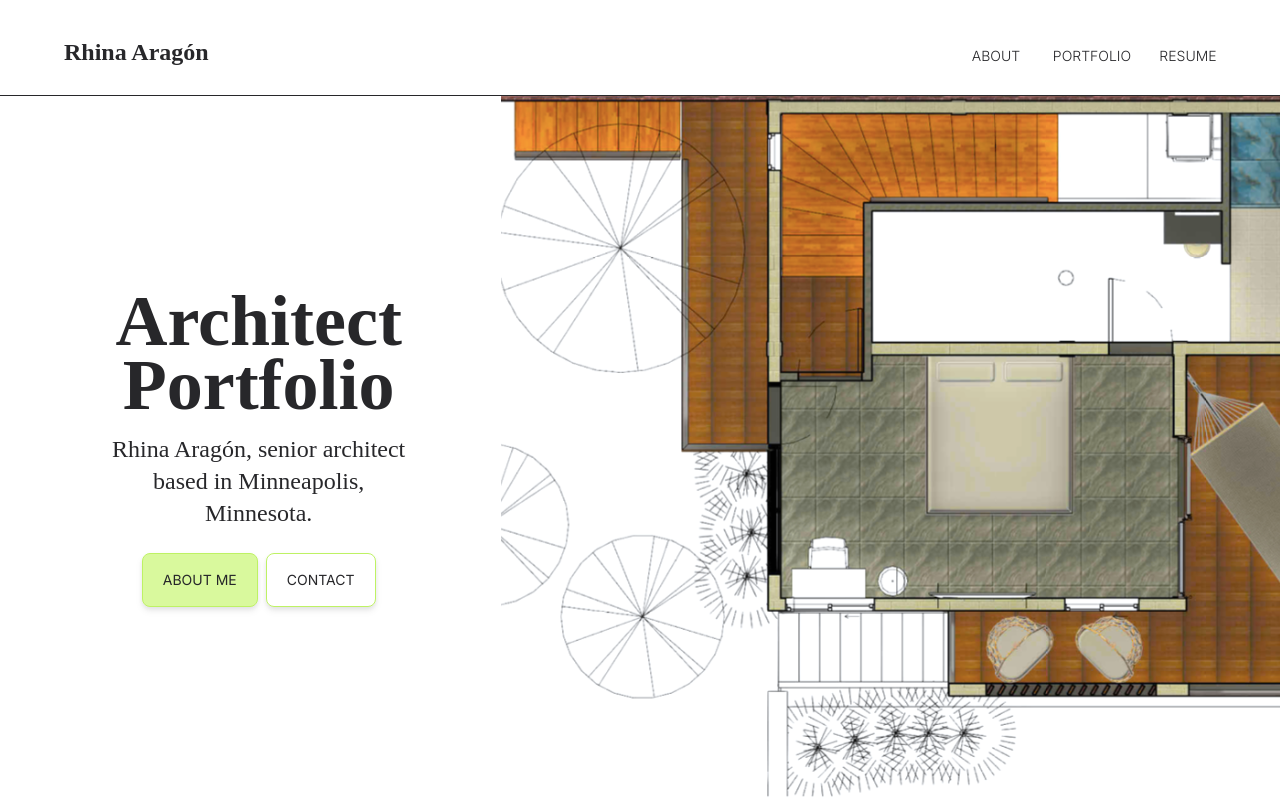
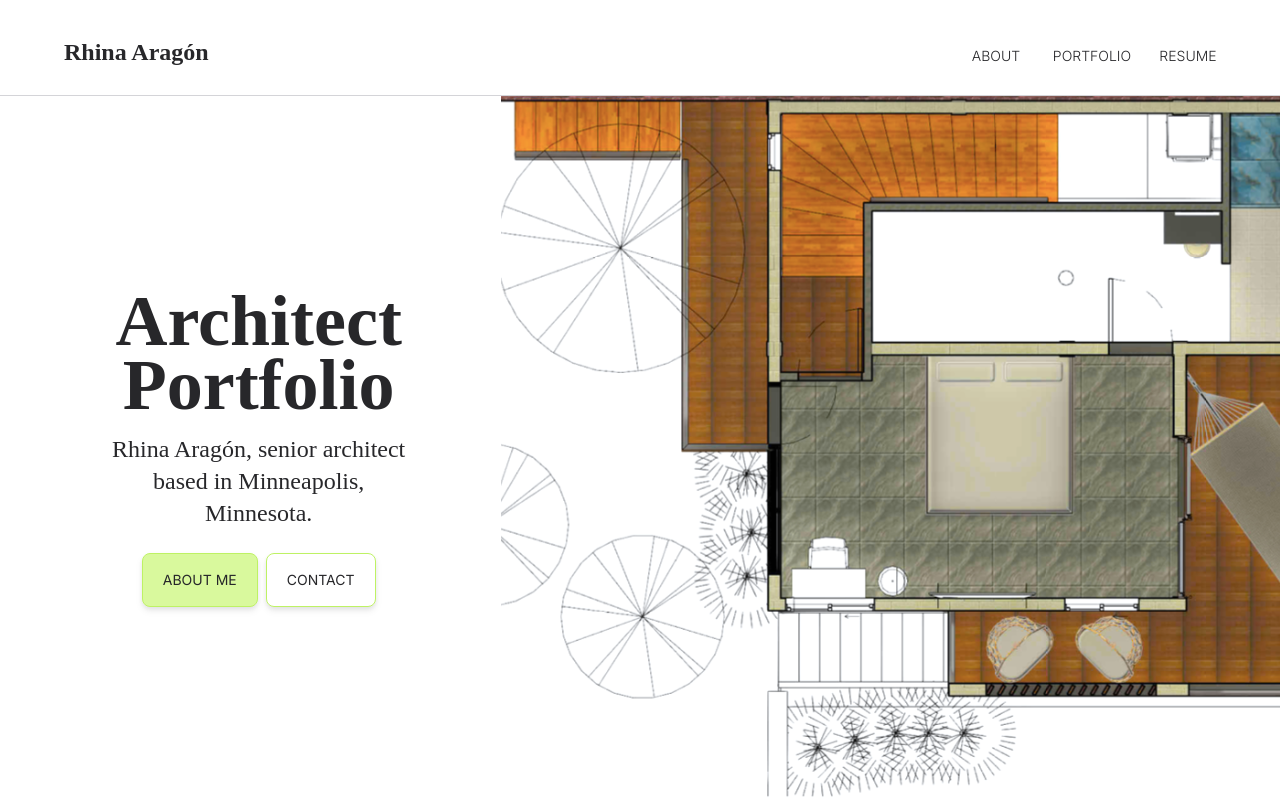
Before and after one commit to liz-garcia/architect-portfolio, a React (Vite) app in the folder client/: page / in a window 1280 px wide. Shown: the top 800 px of the page. Built offline with nearby package versions, Linux system fonts and the light colour scheme; a web font is replaced by a local one.

Commit message:
Changed border color for Header.

```diff
--- a/client/src/components/Header.jsx
+++ b/client/src/components/Header.jsx
@@ -3,7 +3,7 @@ import Nav from "./Nav.jsx";
 
 // Tailwind CSS utility classes
 const headerStyle =
-  "h-[12dvh] p-12 pb-8 sm:p-10 sm:gap-8 3xl:pb-10 border-b border-zinc-800 flex justify-between items-stretch";
+  "h-[12dvh] p-12 pb-8 sm:p-10 sm:gap-8 3xl:pb-10 border-b border-zinc-300 flex justify-between items-stretch";
 
 // Header Component
 const Header = () => {
```
